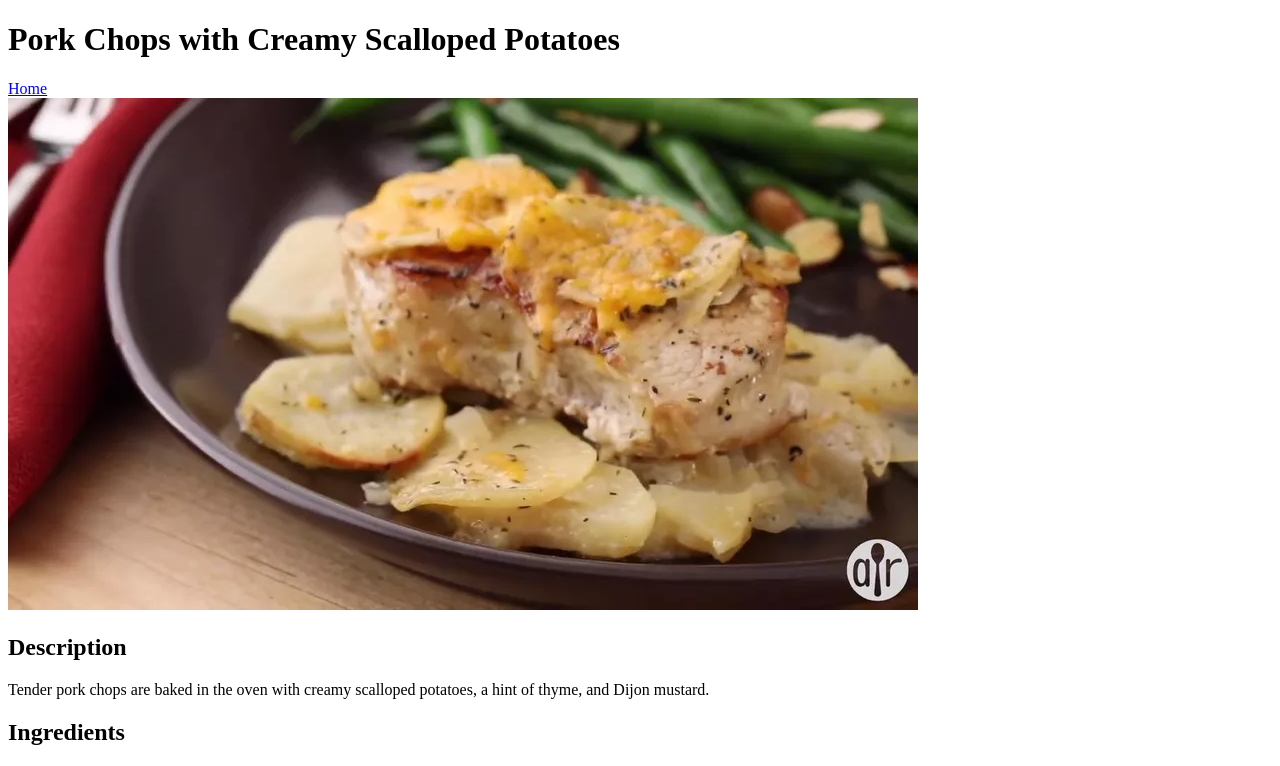
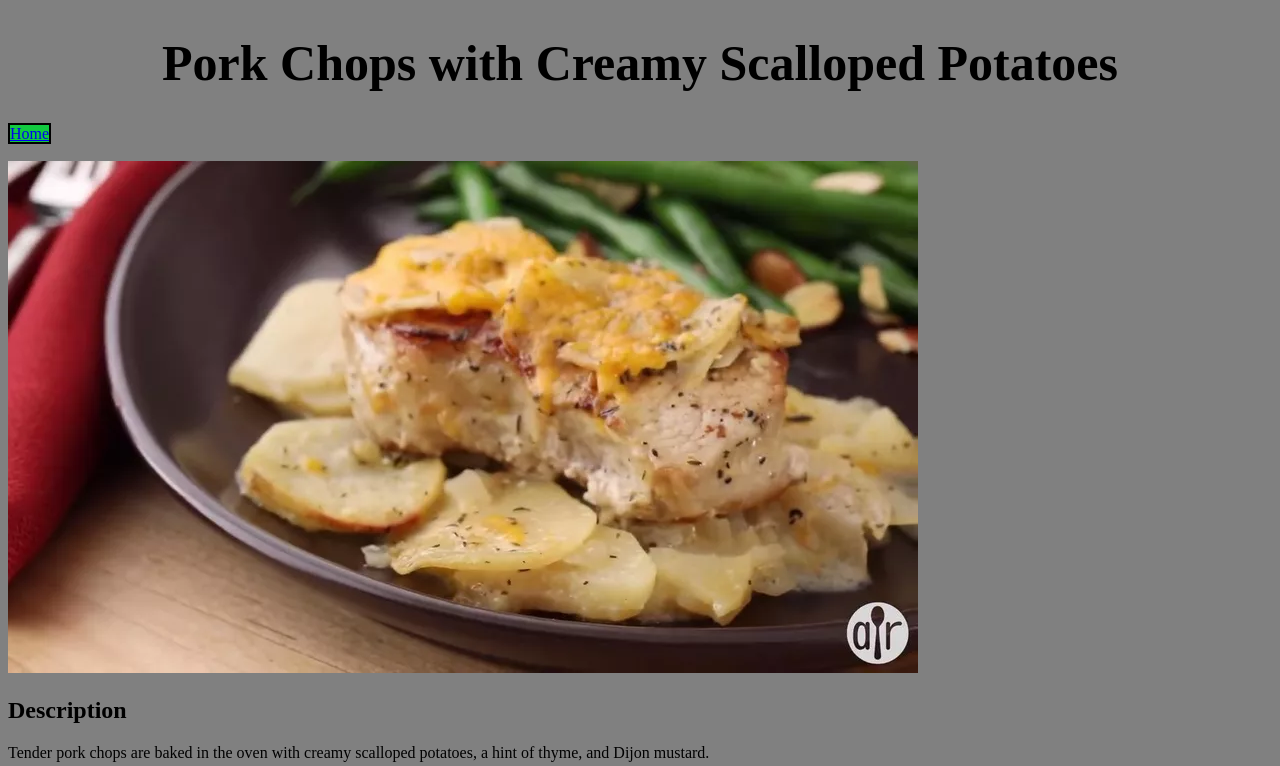
Before and after one commit to Magicmanhoss/odin-recipes, a plain HTML site: page recipes/scalloped-potatoes.html in a window 1280 px wide. Shown: the top 766 px of the page. Drawn offline with Linux system fonts and the light colour scheme.

Commit message:
change img name and add style sheet

```diff
--- a/recipes/scalloped-potatoes.html
+++ b/recipes/scalloped-potatoes.html
@@ -3,12 +3,15 @@
     <head>
         <meta charset="UTF-8">
         <title> Scalloped Potatoes</title>
+        <link rel="stylesheet" href="style.css">
     </head>
 
     <body>
         <h1>Pork Chops with Creamy Scalloped Potatoes</h1>
-        <a href="../index.html">Home</a><br>
-        <img src="images/pork-chops-with-creamy-scalloped-potatoes-bae2b26836ea40f4bdb4453b284b39a9.webp">
+        <a class="home" href="../index.html">Home</a>
+        <br>
+        <br>
+        <img src="images/scalloped-potatoes.webp">
         <h2>Description</h2>
         <p>Tender pork chops are baked in the oven with creamy scalloped potatoes, a hint of thyme, and Dijon mustard.</p>
         <h2>Ingredients</h2>
--- /dev/null
+++ b/recipes/style.css
@@ -0,0 +1,11 @@
+* {
+    background-color: gray;
+}
+h1 {
+    text-align: center;
+    font-size: 50px;
+}
+.home {
+    border: solid 2px black;
+    background-color: rgb(18, 202, 64);
+}
```
Also changed, not shown: recipes/images/scalloped-potatoes.webp (renamed from recipes/images/pork-chops-with-creamy-scalloped-potatoes-bae2b26836ea40f4bdb4453b284b39a9.webp).
